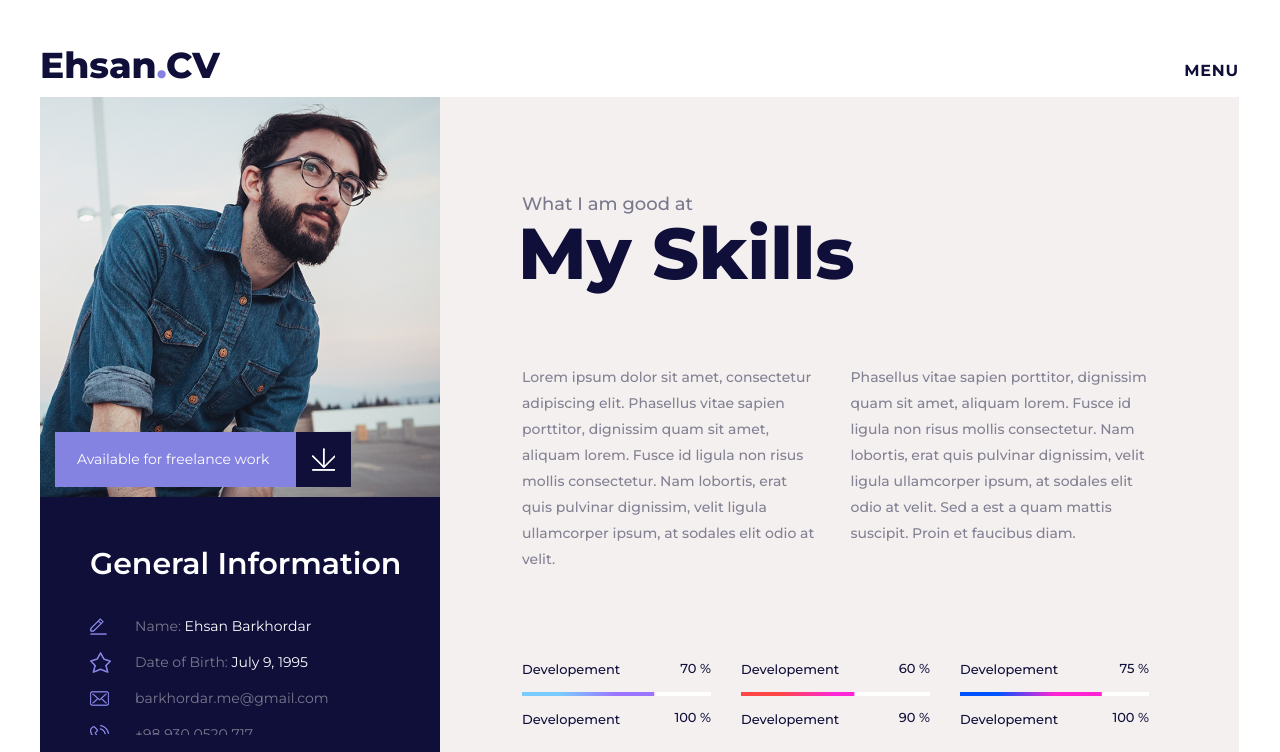
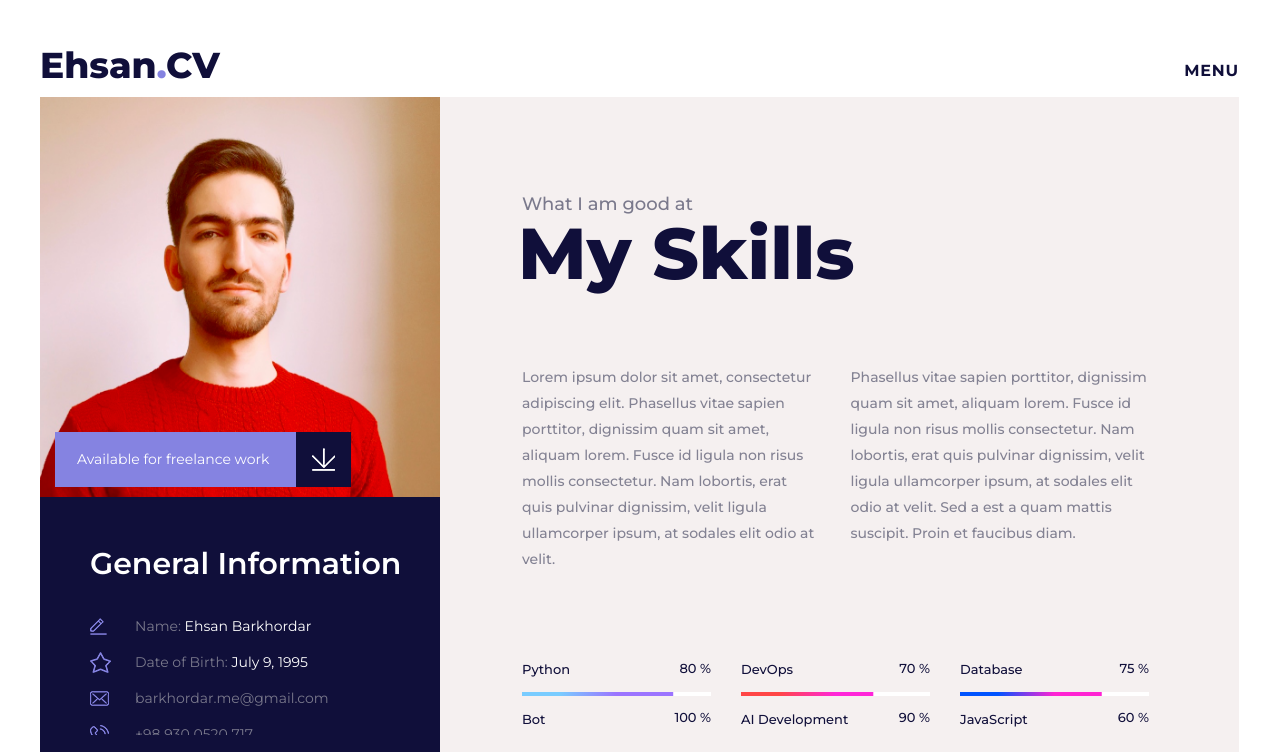
Before and after one commit to ehsanbarkhordar/my-personal-website-template, a plain HTML site: page vcard/skills.html in a window 1280 px wide. Shown: the top 752 px of the page. Drawn offline with Linux system fonts and the light colour scheme; some packages are replaced by stand-ins of ours; a script that the page names is missing.

Commit message:
replace photo

```diff
--- a/vcard/skills.html
+++ b/vcard/skills.html
@@ -66,7 +66,7 @@
             <div class="general_info d-flex flex-xl-column flex-md-row flex-column">
                 <div>
                     <div class="general_info_image">
-                        <div class="background_image" style="background-image:url(images/smith.jpg)"></div>
+                        <div class="background_image" style="background-image:url(images/ehsan.jpg)"></div>
                         <div class="header_button_2">
                             <a href="#">Available for freelance work</a>
                             <div class="d-flex flex-column align-items-center justify-content-center"><img
@@ -162,8 +162,8 @@
                                     <!-- Progress Bar -->
                                     <div class="col-xl-4 col-lg-6 pb_col">
                                         <div class="pb_item">
-                                            <div class="p_bar_title">Developement</div>
-                                            <div id="skill_1_pbar" class="skill_bars" data-perc="0.70"
+                                            <div class="p_bar_title">Python</div>
+                                            <div id="skill_1_pbar" class="skill_bars" data-perc="0.80"
                                                  data-name="skill_1_pbar" data-color-start="#79ccff"
                                                  data-color-end="#9b74ff"></div>
                                         </div>
@@ -172,8 +172,8 @@
                                     <!-- Progress Bar -->
                                     <div class="col-xl-4 col-lg-6 pb_col">
                                         <div class="pb_item">
-                                            <div class="p_bar_title">Developement</div>
-                                            <div id="skill_2_pbar" class="skill_bars" data-perc="0.60"
+                                            <div class="p_bar_title">DevOps</div>
+                                            <div id="skill_2_pbar" class="skill_bars" data-perc="0.70"
                                                  data-name="skill_2_pbar" data-color-start="#ff4646"
                                                  data-color-end="#ff26d9"></div>
                                         </div>
@@ -182,7 +182,7 @@
                                     <!-- Progress Bar -->
                                     <div class="col-xl-4 col-lg-6 pb_col">
                                         <div class="pb_item">
-                                            <div class="p_bar_title">Developement</div>
+                                            <div class="p_bar_title">Database</div>
                                             <div id="skill_3_pbar" class="skill_bars" data-perc="0.75"
                                                  data-name="skill_3_pbar" data-color-start="#0054ff"
                                                  data-color-end="#ff23d3"></div>
@@ -192,7 +192,7 @@
                                     <!-- Progress Bar -->
                                     <div class="col-xl-4 col-lg-6 pb_col">
                                         <div class="pb_item">
-                                            <div class="p_bar_title">Developement</div>
+                                            <div class="p_bar_title">Bot</div>
                                             <div id="skill_4_pbar" class="skill_bars" data-perc="1.0"
                                                  data-name="skill_4_pbar" data-color-start="#79ff7c"
                                                  data-color-end="#ffbd4a"></div>
@@ -202,7 +202,7 @@
                                     <!-- Progress Bar -->
                                     <div class="col-xl-4 col-lg-6 pb_col">
                                         <div class="pb_item">
-                                            <div class="p_bar_title">Developement</div>
+                                            <div class="p_bar_title">AI Development</div>
                                             <div id="skill_5_pbar" class="skill_bars" data-perc="0.90"
                                                  data-name="skill_5_pbar" data-color-start="#79ff8f"
                                                  data-color-end="#7b74ff"></div>
@@ -212,8 +212,8 @@
                                     <!-- Progress Bar -->
                                     <div class="col-xl-4 col-lg-6 pb_col">
                                         <div class="pb_item">
-                                            <div class="p_bar_title">Developement</div>
-                                            <div id="skill_6_pbar" class="skill_bars" data-perc="1.0"
+                                            <div class="p_bar_title">JavaScript</div>
+                                            <div id="skill_6_pbar" class="skill_bars" data-perc="0.60"
                                                  data-name="skill_6_pbar" data-color-start="#ff2d72"
                                                  data-color-end="#ffab79"></div>
                                         </div>
```
Also changed, not shown: vcard/about.html (+1 -1 lines), vcard/contact.html (+1 -1 lines), vcard/education.html (+1 -1 lines), vcard/experience.html (+1 -1 lines), vcard/portfolio.html (+1 -1 lines), vcard/services.html (+1 -1 lines), vcard/testimonials.html (+1 -1 lines), vcard/images/ehsan.jpg (added), vcard/images/smith.jpg (deleted).
